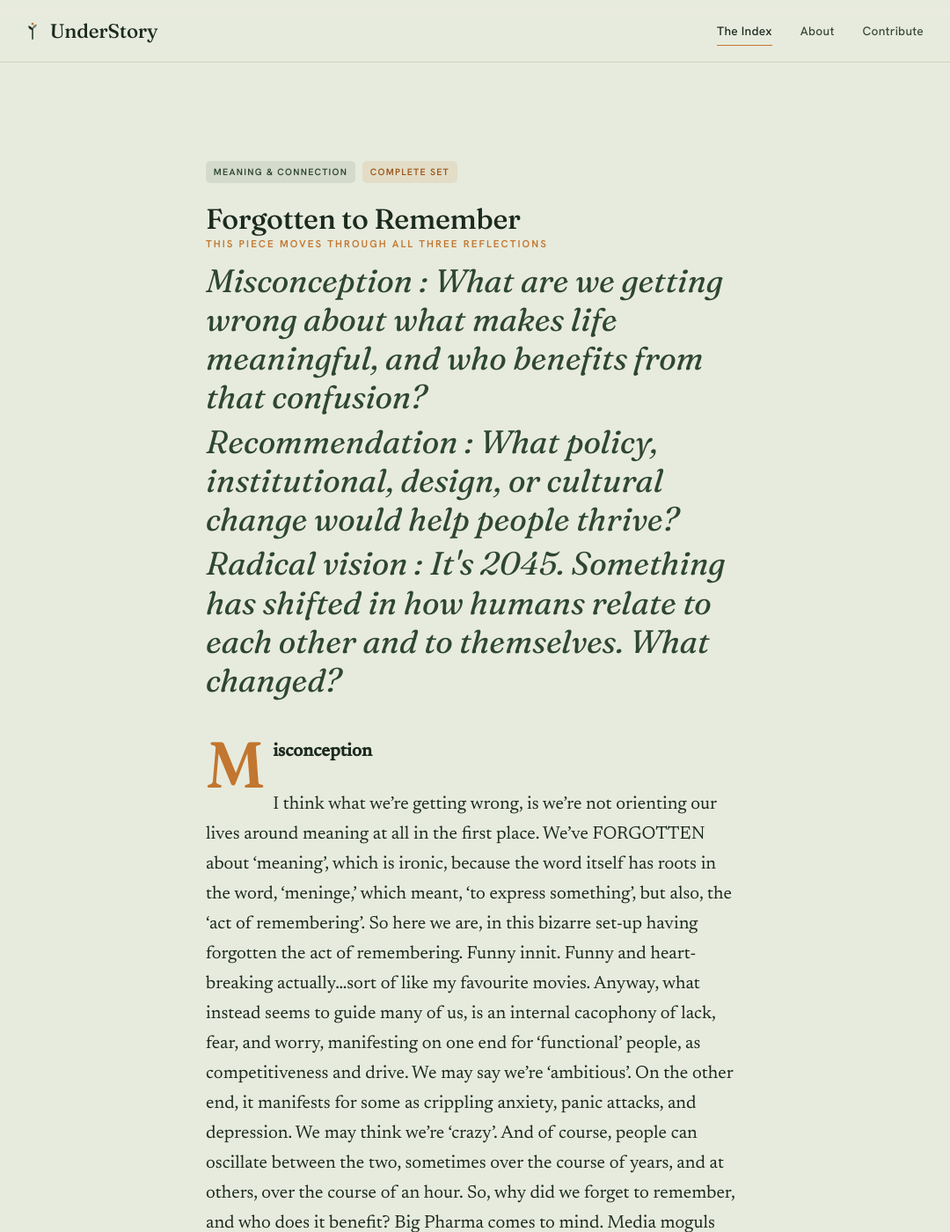
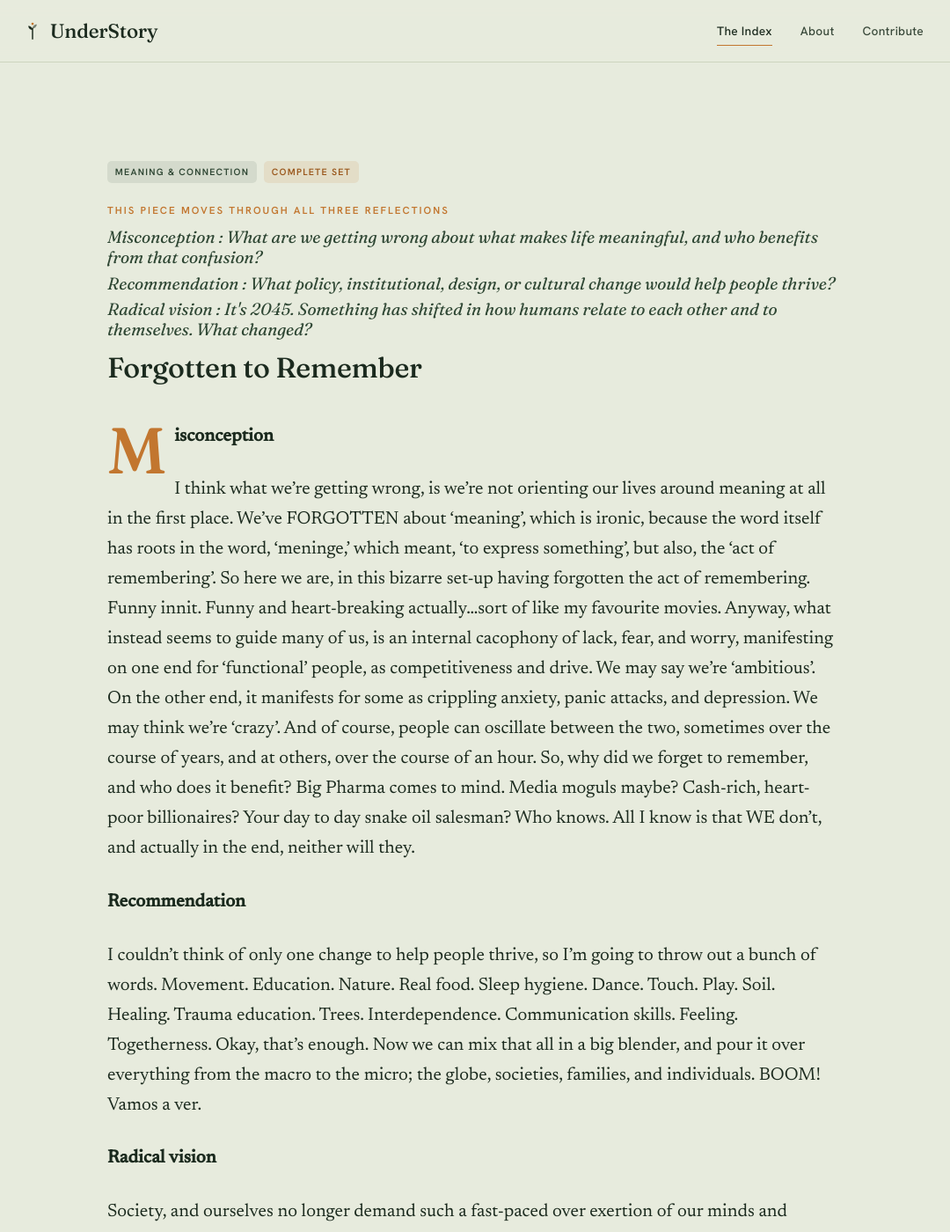
Before and after one commit to valentina-rm/understory, a Jekyll site: the page built from _contributions/ramin-felfeli-meaning-complete.md, in a window 1280 px wide and 1400 px high. Shown: the whole window at 88% size, without its empty margins (102-1182 px from the left). Built offline with Jekyll 4.4.1, drawn with Linux system fonts in a browser that asks for light colours; some of the changed text lies outside the part shown.

Commit message:
Display pass: card titles, wider entries, bio placement, no photo

```diff
--- a/_layouts/contribution.html
+++ b/_layouts/contribution.html
@@ -1,9 +1,6 @@
 ---
 layout: default
 ---
-{%- assign topic_label = site.data.taxonomy.topics[page.topic] -%}
-{%- assign type_label  = site.data.taxonomy.types[page.type] -%}
-
 <article class="piece">
   <div class="shell">
 
@@ -17,7 +14,7 @@
           <a class="tax tax--type" href="{{ '/index/' | relative_url }}?type={{ t }}">{{ site.data.taxonomy.types[t] }}</a>
         {%- endif -%}
       </div>
-      {% if page.title %}<h1 class="piece-title">{{ page.title }}</h1>{% endif %}
+
       {%- if page.type.size > 1 -%}
         <div class="piece-questions">
           <span class="eyebrow eyebrow--sun">This piece moves through all three reflections</span>
@@ -28,6 +25,8 @@
       {%- else -%}
         <p class="piece-q">{{ page.question }}</p>
       {%- endif -%}
+
+      {% if page.title %}<h1 class="piece-title">{{ page.title }}</h1>{% endif %}
     </header>
 
     <div class="piece-body rise d1">
@@ -35,22 +34,19 @@
     </div>
 
     {%- comment -%} ---- the contributor, beneath the voice ---- {%- endcomment -%}
-    <div class="contributor">
-      {%- if page.photo -%}
-        <img class="photo" src="{{ page.photo | relative_url }}" alt="{{ page.contributor }}">
-      {%- else -%}
-        <span class="photo" aria-hidden="true"></span>
-      {%- endif -%}
+    <div class="contributor contributor--nophoto">
       <div>
         <p class="who">{{ page.contributor }}</p>
         {%- if page.contributor_role -%}<p class="role">{{ page.contributor_role }}{% if page.based %} · based in {{ page.based }}{% endif %}</p>{%- endif -%}
-        {%- if page.shaped_by -%}<p class="role role--places">Shaped by {{ page.shaped_by | join: " · " }}</p>{%- endif -%}      </div>
+        {%- if page.shaped_by -%}<p class="role role--places">Shaped by {{ page.shaped_by | join: " · " }}</p>{%- endif -%}
+        {%- if page.bio -%}<p class="bio">{{ page.bio }}</p>{%- endif -%}
+      </div>
     </div>
 
     {%- comment -%} ---- three book recommendations ---- {%- endcomment -%}
     {%- if page.books and page.books.size > 0 -%}
     <section class="shelf">
-      <span class="eyebrow">On my shelf — three I'd press into your hands</span>
+      <span class="eyebrow">Three books I'd recommend</span>
       <div class="books">
         {%- for book in page.books limit:3 -%}
           <div class="book">
--- a/assets/css/main.css
+++ b/assets/css/main.css
@@ -506,6 +506,18 @@
   font-size: clamp(1.5rem, 3.4vw, 2.3rem); line-height: 1.2; color: var(--canopy);
   margin: 0;
 }
+/* wider reading column — entry pages only */
+.piece .shell { max-width: 60rem; }
+.piece .piece-head,
+.piece .piece-body { max-width: none; }
+
+/* smaller questions, sitting above the title */
+.piece-q { font-size: clamp(1rem, 1.6vw, 1.2rem); }
+
+/* contributor block without a photo */
+.contributor--nophoto { display: block; }
+.contributor--nophoto .bio { margin-top: 0.8rem; font-size: 0.95rem; font-style: italic; }
+
 .piece-body {
   max-width: var(--measure); margin: 2.6rem auto 0;
   font-family: var(--read);
--- a/the-index.html
+++ b/the-index.html
@@ -46,7 +46,7 @@
               <span class="tax tax--type">{{ site.data.taxonomy.types[p.type | join: ""] }}</span>
             {%- endif -%}
           </div>
-          <h2 class="q">{{ p.question }}</h2>
+          <h2 class="q">{{ p.title | default: p.question }}</h2>
           {%- if p.excerpt -%}<p class="excerpt">{{ p.excerpt }}</p>{%- endif -%}
           <div class="byline">
             <span class="who">{{ p.contributor }}</span>
```
